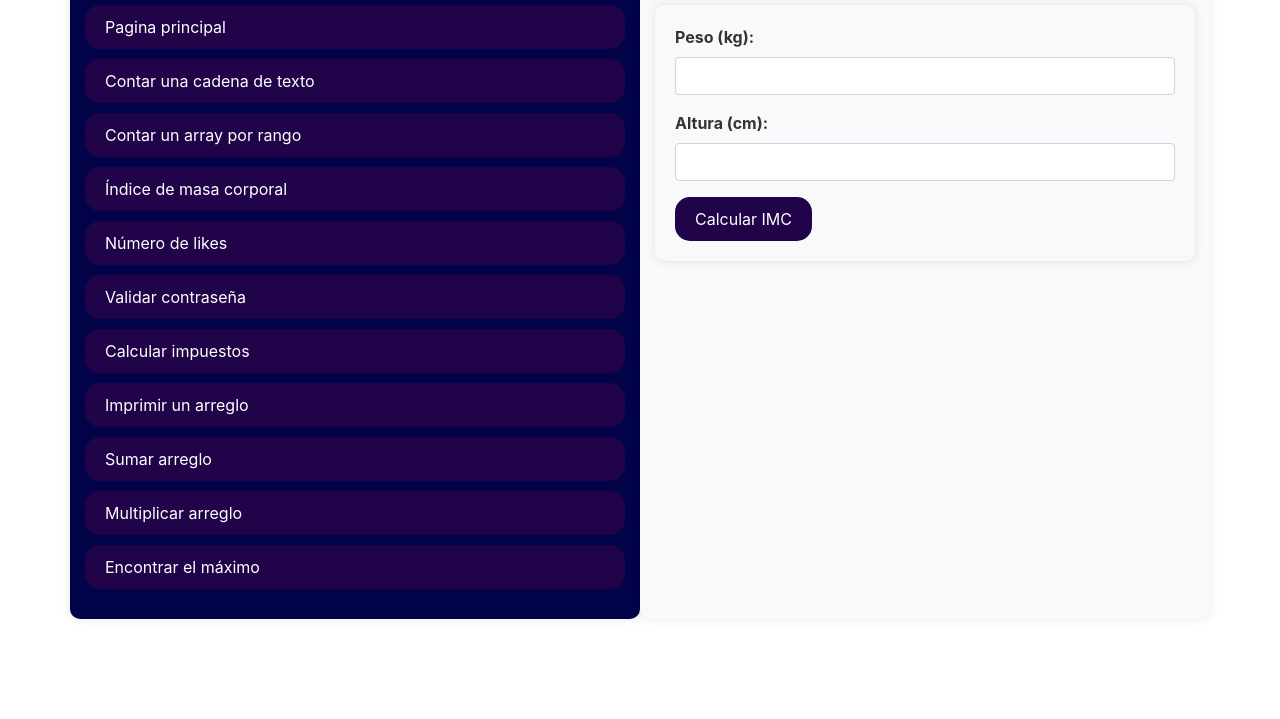
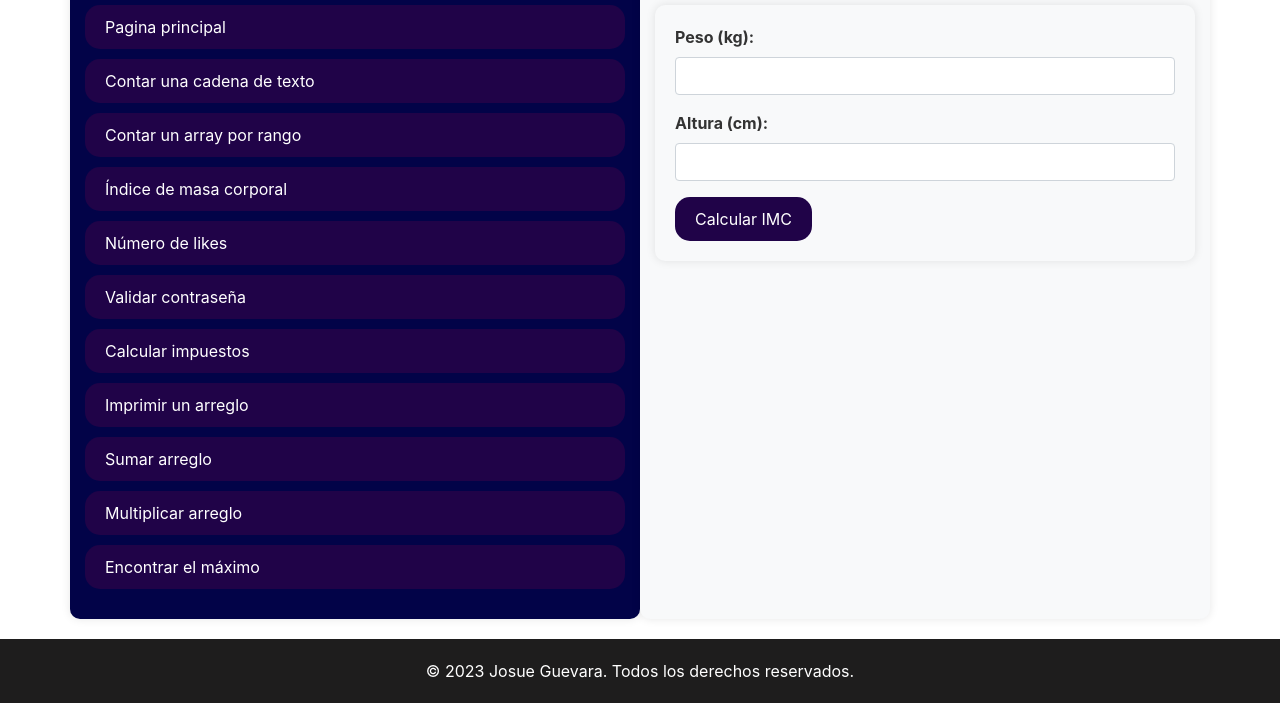
Before and after one commit to josuegue/ProgramasJS, a plain HTML site: page IMS.html in a window 1280 px wide. Shown: the part 81-800 px from the top of the page. Drawn offline with nearby package versions, Linux system fonts and the light colour scheme.

Commit message:
footer agregado

```diff
--- a/IMS.html
+++ b/IMS.html
@@ -49,7 +49,9 @@
         </div>
 
     </main>
-    <footer></footer>
+    <footer><div>
+        <p>&copy; 2023 Josue Guevara. Todos los derechos reservados.</p>
+    </div></footer>
 
 </body>
 
--- a/css/style.css
+++ b/css/style.css
@@ -93,3 +93,14 @@ label {
     border: none;
     border-radius: 5px;
 }
+
+footer {
+    background-color: #1e1d1d;
+    color: #ffffff;
+    text-align: center;
+    padding: 20px 0;
+}
+
+footer p {
+    margin: 0;
+}
```
Also changed, not shown: count_letters.html (+3 -1 lines), count_range_arr.html (+3 -1 lines), index.html (+12 -8 lines), max_num.html (+3 -1 lines), mult_arr.html (+3 -1 lines), nLikes.html (+3 -1 lines), pass_is_valid.html (+3 -1 lines), print_arr.html (+3 -1 lines), sum_arr.html (+3 -1 lines), taxes.html (+3 -1 lines).
